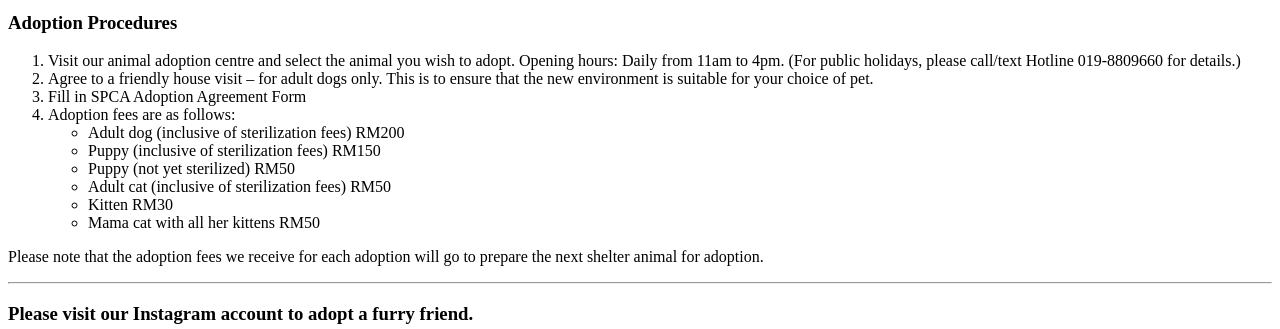
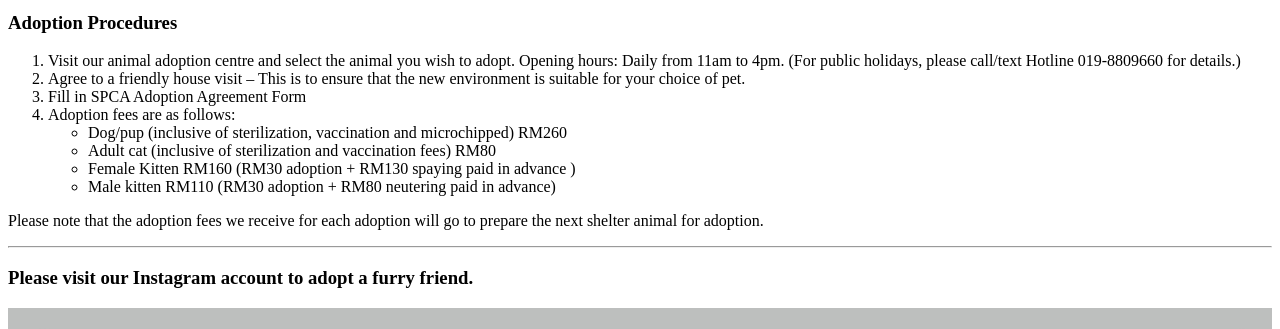
Before and after one commit to spcakk/spcakk.github.io, a plain HTML site: page contents/html/adoption.html in a window 1280 px wide. Shown: the part 451-780 px from the top of the page. Drawn offline with Linux system fonts and the light colour scheme.

Commit message:
update adoption fees.

```diff
--- a/contents/html/adoption.html
+++ b/contents/html/adoption.html
@@ -19,16 +19,14 @@
     <h3>Adoption Procedures</h3>
       <ol>
         <li>Visit our animal adoption centre and select the animal you wish to adopt. Opening hours: Daily from 11am to 4pm. (For public holidays, please call/text Hotline 019-8809660 for details.)</li>
-        <li>Agree to a friendly house visit – for adult dogs only. This is to ensure that the new environment is suitable for your choice of pet.</li>
+        <li>Agree to a friendly house visit – This is to ensure that the new environment is suitable for your choice of pet.</li>
         <li>Fill in SPCA Adoption Agreement Form</li>
         <li>Adoption fees are as follows:
           <ul>
-            <li>Adult dog (inclusive of sterilization fees) RM200</li>
-            <li>Puppy (inclusive of sterilization fees)  RM150</li>
-            <li>Puppy (not yet sterilized) RM50</li>
-            <li>Adult cat (inclusive of sterilization fees) RM50</li>
-            <li>Kitten RM30</li>
-            <li>Mama cat with all her kittens RM50</li>
+            <li>Dog/pup (inclusive of sterilization, vaccination and microchipped) RM260</li>
+            <li>Adult cat (inclusive of sterilization and vaccination fees) RM80</li>
+            <li>Female Kitten RM160 (RM30 adoption &#43; RM130 spaying paid in advance )</li>
+            <li>Male kitten RM110 (RM30 adoption &#43; RM80 neutering paid in advance)</li>
           </ul>
         </li>
       </ol>
```
